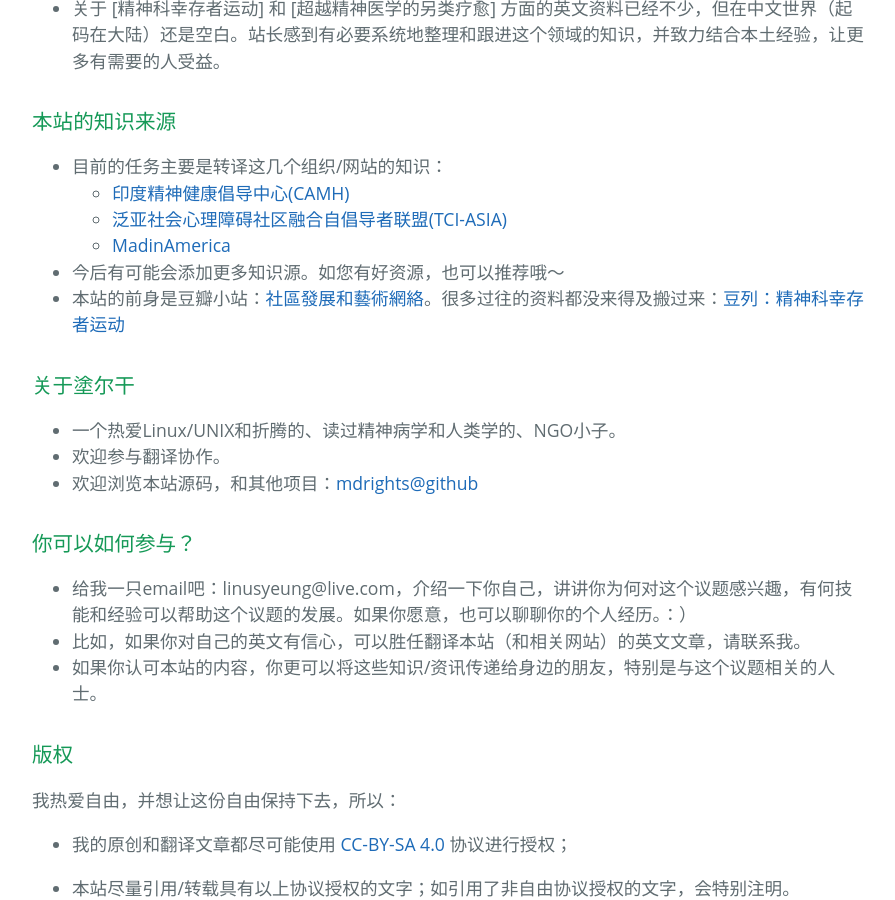
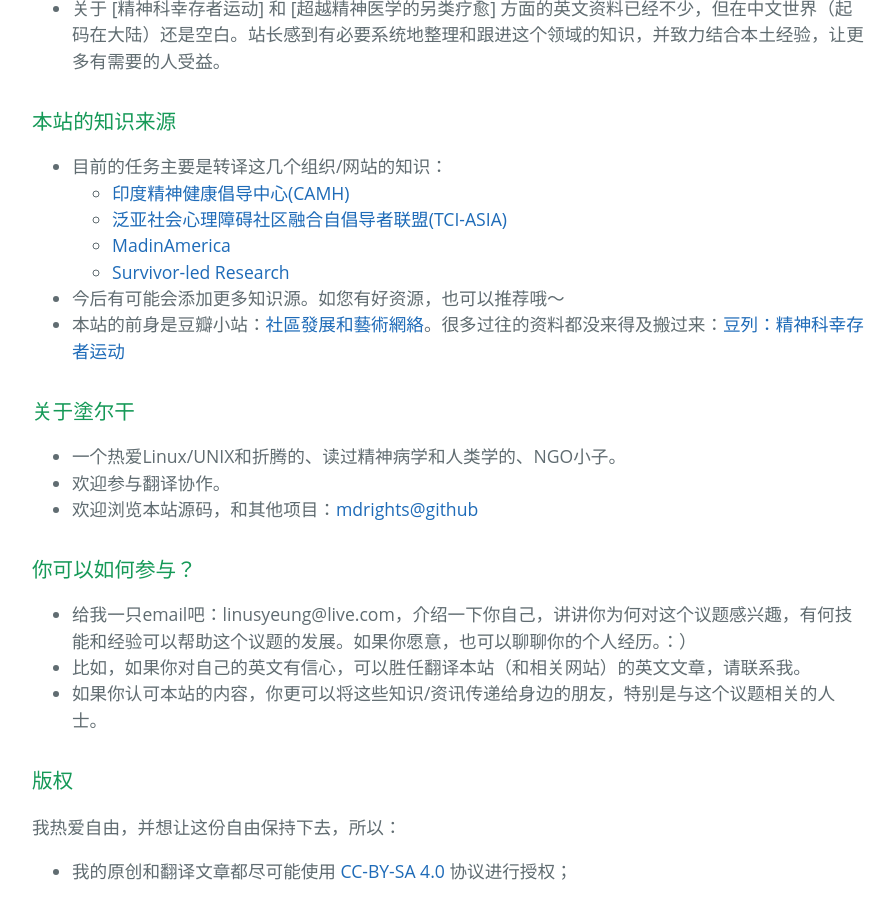
Before and after one commit to mdrights/mdrights.github.io, a Jekyll site: the page built from why.md, in a window 1280 px wide and 900 px high, scrolled down 650 px. Shown: the whole window, without its empty margins (192-1087 px from the left). Built offline with Jekyll 4.4.1, drawn with Linux system fonts in a browser that asks for light colours.

Commit message:
change a link in footer.html

```diff
--- a/_includes/footer.html
+++ b/_includes/footer.html
@@ -1,7 +1,7 @@
 <hr>
 <footer class="site-footer">
         <span class="site-footer-credits">This page was generated by <a href="https://pages.github.com">GitHub Pages</a> using the <a href="https://github.com/jasonlong/cayman-theme">Cayman theme</a> by <a href="https://twitter.com/jasonlong">Jason Long</a>.</span><br />
-        <span class="site-footer-credits">Contact the site owner: <a href="{{ site.baseurl }}/why/">塗尔干</a>.</span><br />
+        <span class="site-footer-credits">Contact the site owner: <a href="http://www.douban.com/people/swycn">塗尔干</a>.</span><br />
 	<span class="site-footer-credits">The final contents of this site are released under the <a href=https://creativecommons.org/licenses/by-sa/4.0/deed.zh>CC-BY-SA 4.0</a>.</span>
 	<img src="{{ site.baseurl }}/img/cc-by-sa.svg" alt="CC-BY-SA"/>
 </footer>
--- a/why.md
+++ b/why.md
@@ -14,6 +14,7 @@
     - [印度精神健康倡导中心(CAMH)](http://camhjournal.com)
     - [泛亚社会心理障碍社区融合自倡导者联盟(TCI-ASIA)](https://transformingcommunitiesforinclusion.wordpress.com)
     - [MadinAmerica](http://www.madinamerica.com)
+    - [Survivor-led Research](http://www.survivor-research.com/)
 - 今后有可能会添加更多知识源。如您有好资源，也可以推荐哦～
 - 本站的前身是豆瓣小站：[社區發展和藝術網絡](http://site.douban.com/216443/room/2955353/)。很多过往的资料都没来得及搬过来：[豆列：精神科幸存者运动](http://www.douban.com/doulist/37393203/)
 
```
